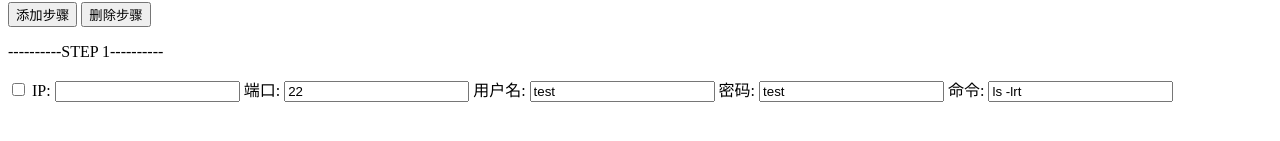
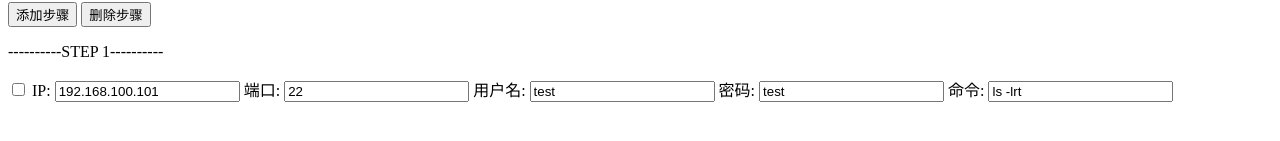
Before and after one commit to lornlorn/restsvr, a plain HTML site: page views/html/taskmanage.html in a window 1280 px wide. Shown: the part 135-276 px from the top of the page. Drawn offline with Linux system fonts and the light colour scheme.

Commit message:
update20171219

```diff
--- a/views/html/taskmanage.html
+++ b/views/html/taskmanage.html
@@ -29,7 +29,7 @@
                 <p>----------STEP 1----------</p>
                 <input type="checkbox" id="step1_checkbox">
                 <label>IP:</label>
-                <input id="step1_ip" name="ip">
+                <input id="step1_ip" name="ip" value="192.168.100.101">
                 <label>端口:</label>
                 <input id="step1_port" name="port" value="22">
                 <label>用户名:</label>
```
